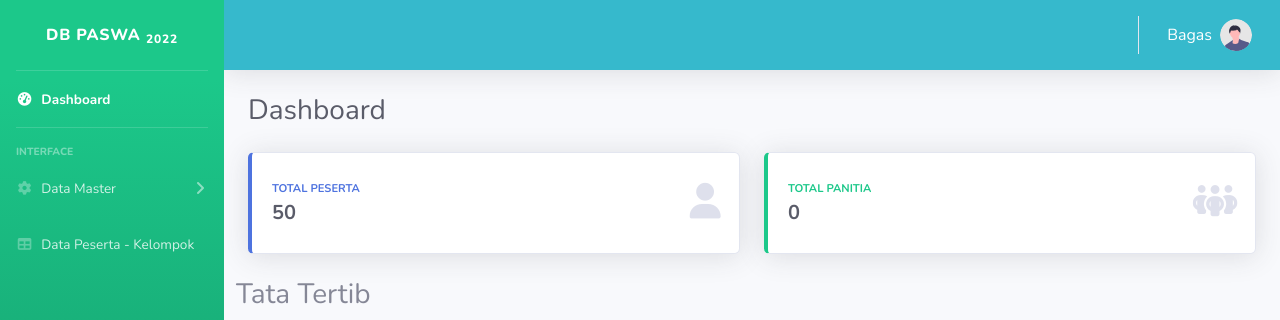
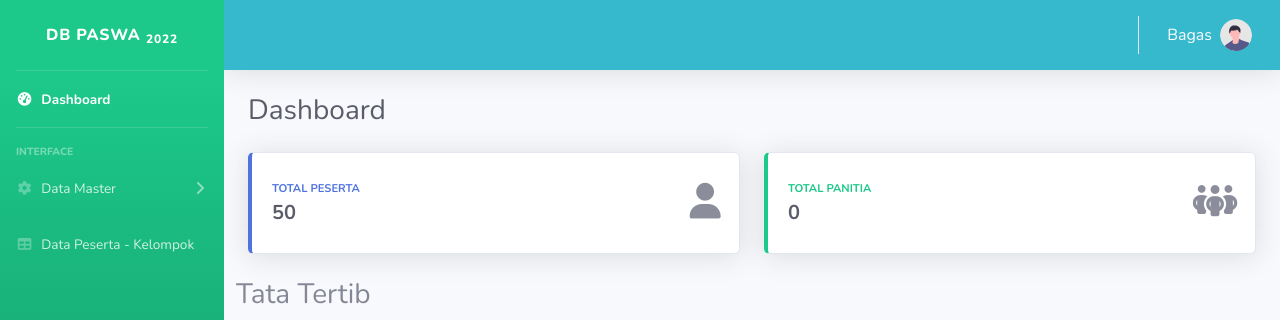
Before and after one commit to Baito838/Tugas_UTS_Bagas, a PHP site: page /dashboard.php in a window 1280 px wide. Shown: the top 320 px of the page. Run offline with PHP 8.4, Linux system fonts and the light colour scheme; a user stored in the database is signed in; data comes from the database, SQL or seed files in the repository; data that the repository does not hold is empty; some libraries are stand-ins or nearby versions.

Commit message:
Update Dashboard.php

```diff
--- a/Dashboard.php
+++ b/Dashboard.php
@@ -41,7 +41,7 @@ if(empty($total_panitia)){ $t_panitia = "0"; }else{ $t_panitia = $total_panitia[
                                 <div class="h5 mb-0 font-weight-bold text-gray-800"><?= $t_peserta; ?></div>
                             </div>
                             <div class="col-auto">
-                                <i class="fa-solid fa-beat-fade fa-user fa-2x text-gray-300"></i>
+                                <i class="fa-solid fa-beat-fade fa-user fa-2x text-black"></i>
                             </div>
                         </div>
                     </div>
@@ -58,7 +58,7 @@ if(empty($total_panitia)){ $t_panitia = "0"; }else{ $t_panitia = $total_panitia[
                                 <div class="h5 mb-0 font-weight-bold text-gray-800"><?= $t_panitia; ?></div>
                             </div>
                             <div class="col-auto">
-                                <i class="fa- fa-beat-fade fa-solid fa-people-group fa-2x text-gray-300"></i>
+                                <i class="fa- fa-beat-fade fa-solid fa-people-group fa-2x text-black"></i>
                             </div>
                         </div>
                     </div>
```
